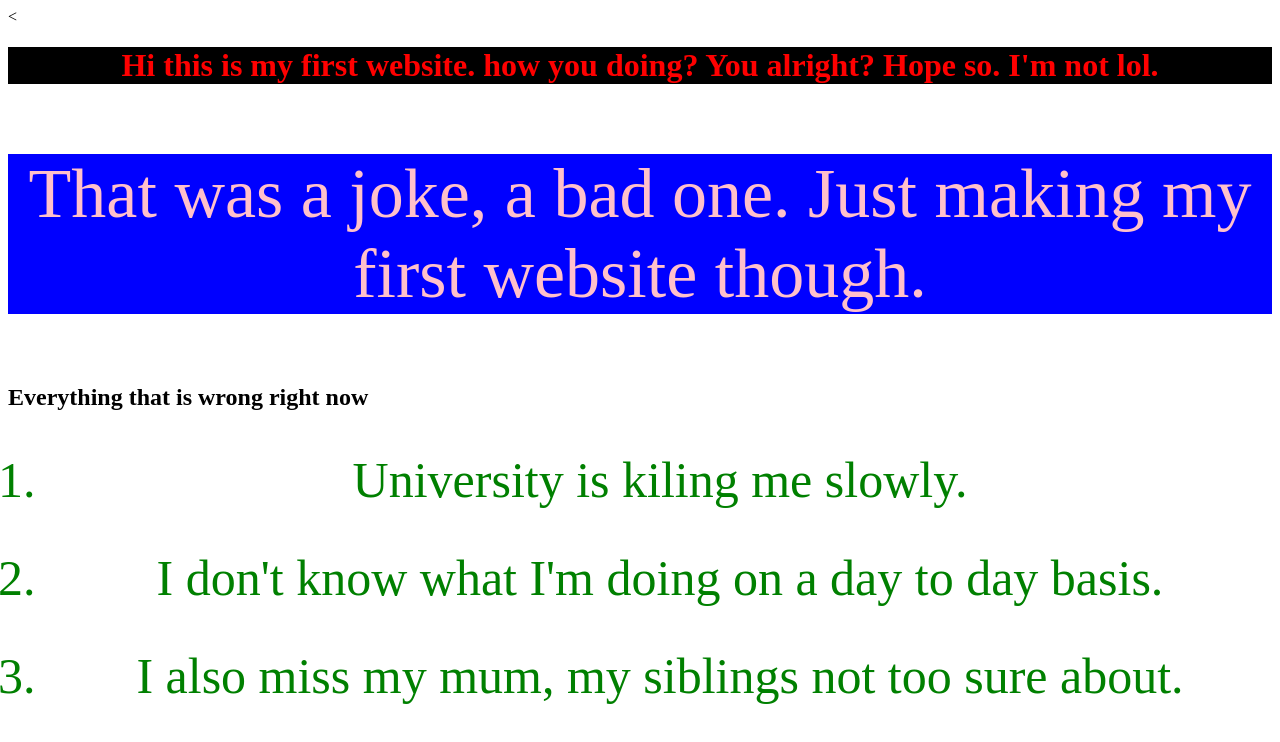
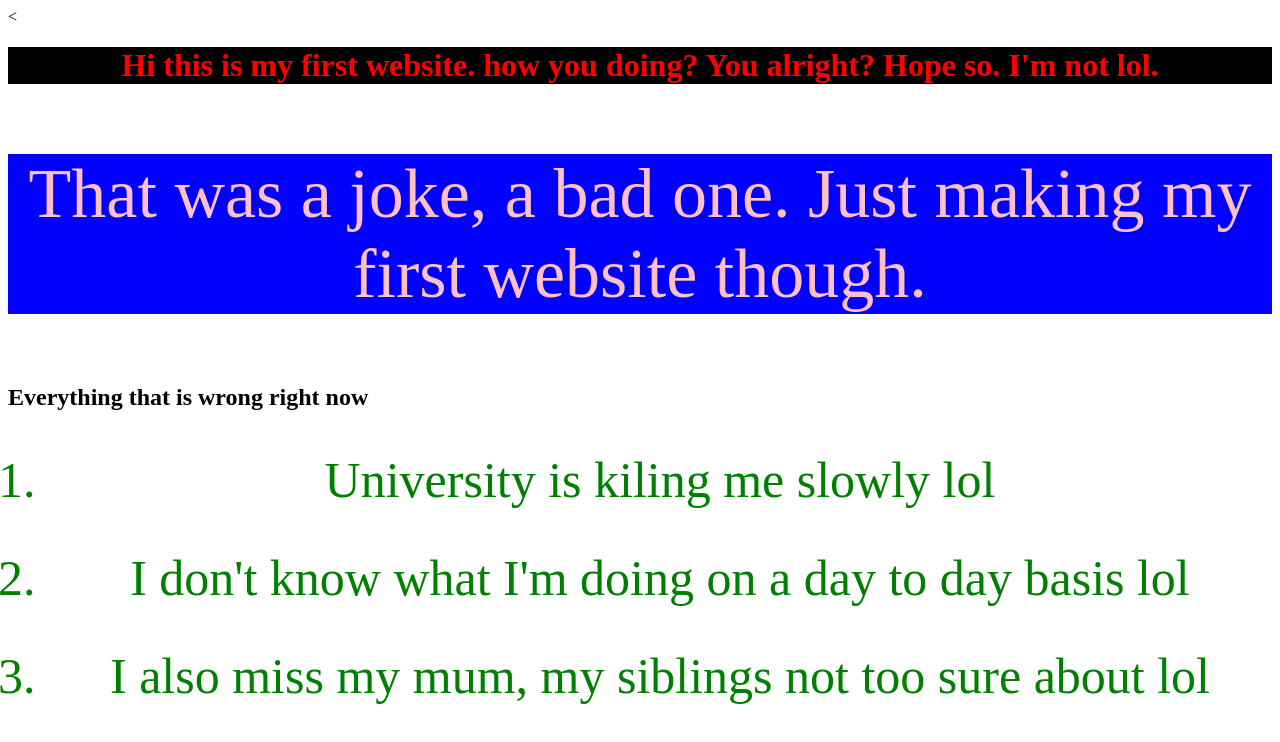
Before and after one commit to Yemi123/My-First-Website, a plain HTML site: page index.html in a window 1280 px wide. Drawn offline with Linux system fonts and the light colour scheme.

Commit message:
Update index.html

```diff
--- a/index.html
+++ b/index.html
@@ -30,9 +30,9 @@
   <p> That was a joke, a bad one. Just making my first website though. </p>
   <h2> Everything that is wrong right now </h2>
   <ol>
-    <li>University is kiling me slowly.</li>
-    <li>I don't know what I'm doing on a day to day basis.</li>
-    <li>I also miss my mum, my siblings not too sure about.</li>
+    <li>University is kiling me slowly lol</li>
+    <li>I don't know what I'm doing on a day to day basis lol</li>
+    <li>I also miss my mum, my siblings not too sure about lol</li>
     </ol>
   </body>
 </html>
```
